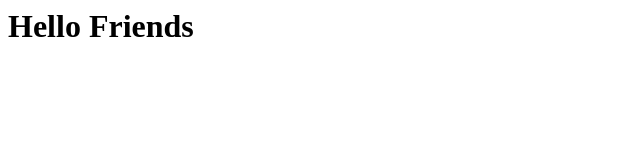
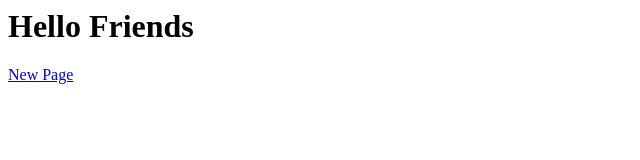
Before and after one commit to nkguptafai/NimeshRepository, a plain HTML site: page Index.html in a window 1280 px wide. Shown: the full height of the page, 0-640 px from the left. Drawn offline with Linux system fonts and the light colour scheme.

Commit message:
Update Index.html

```diff
--- a/Index.html
+++ b/Index.html
@@ -1 +1,2 @@
 <H1>Hello Friends</H1>
+<a href="newfile.html">New Page</a>
```
